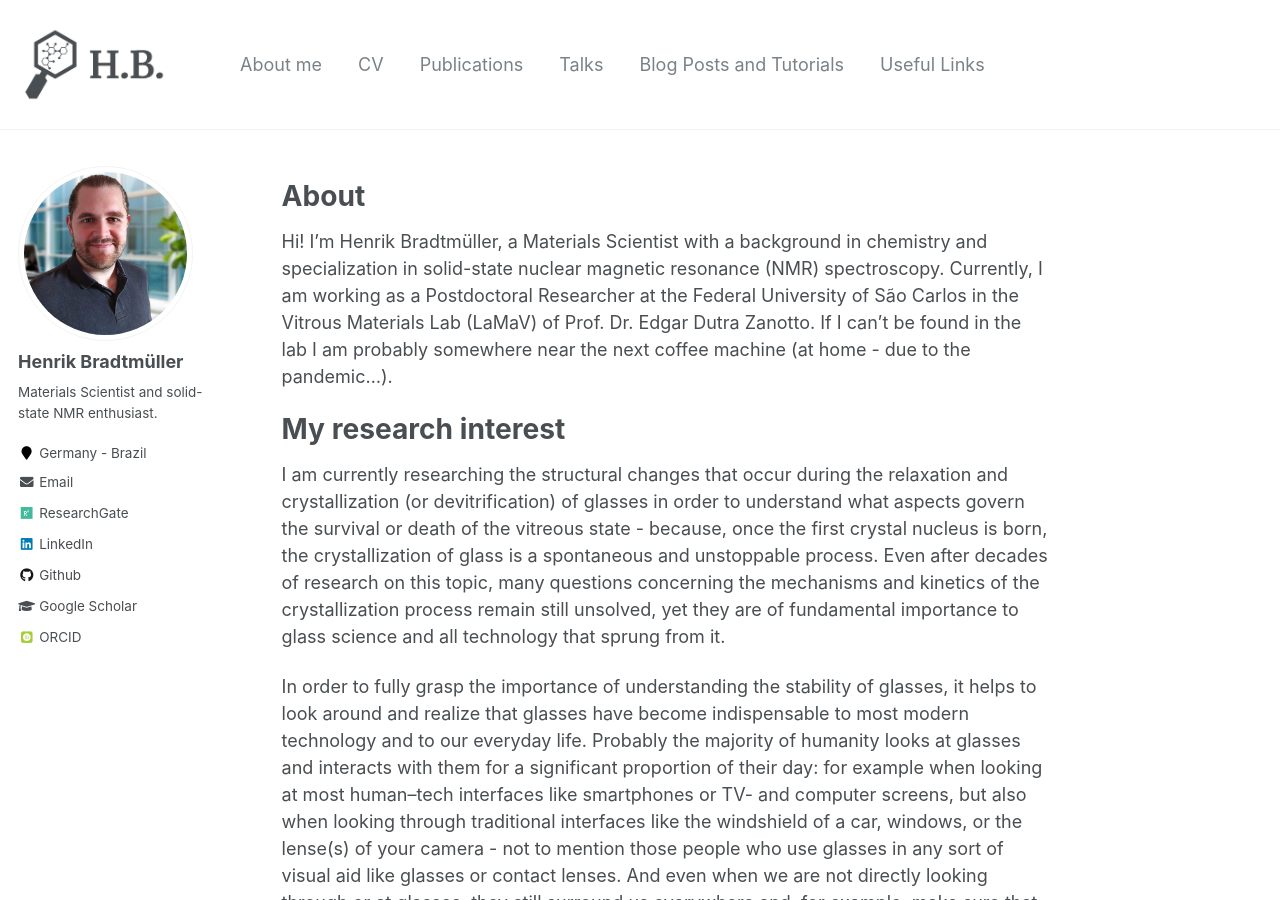
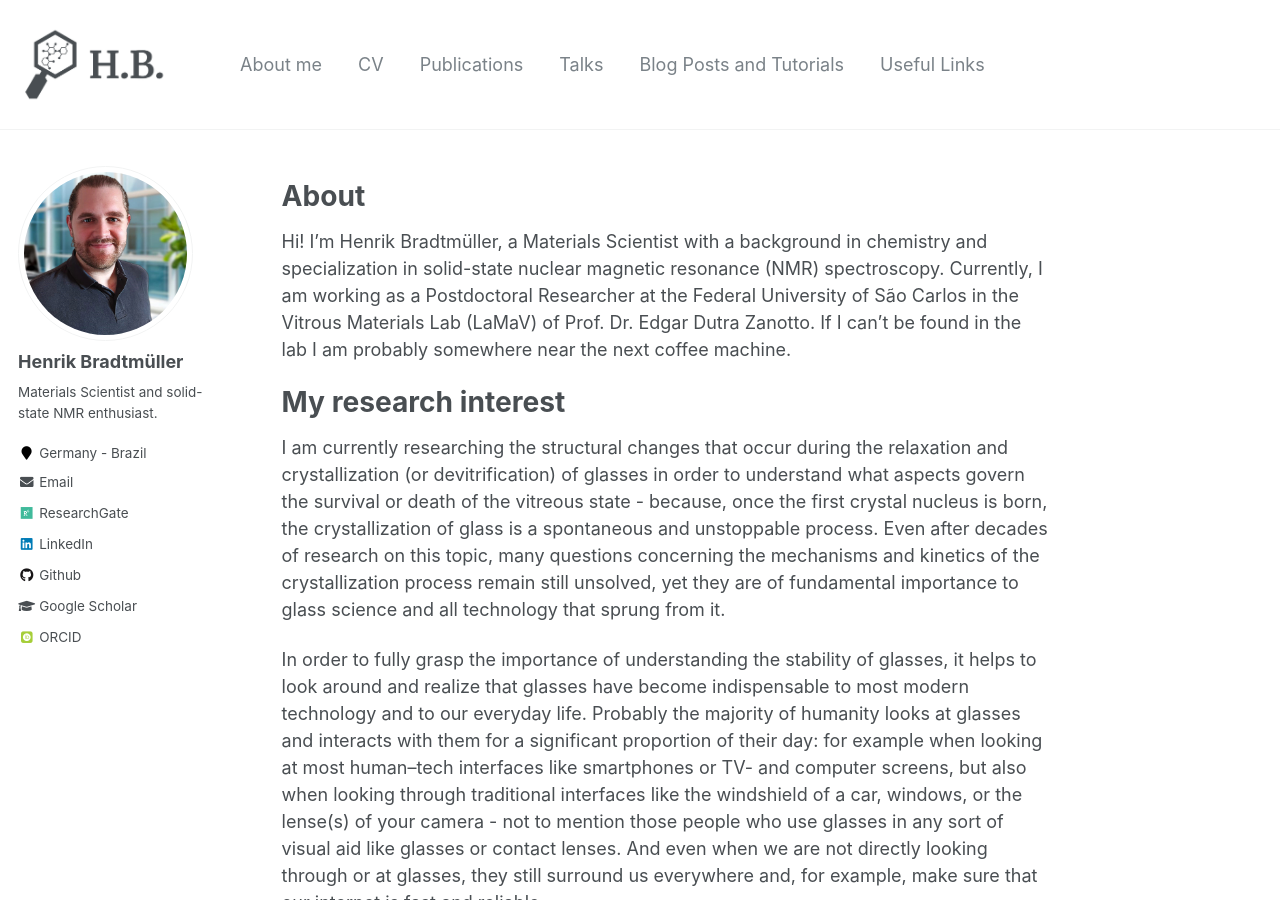
Before and after one commit to hbrmn/hbrmn.github.io, a Jekyll site: the page built from _pages/about.md, in a window 1280 px wide and 900 px high. Built offline with Jekyll 4.4.1, drawn with Linux system fonts in a browser that asks for light colours; some web fonts are replaced.

Commit message:
Update about.md

```diff
--- a/_pages/about.md
+++ b/_pages/about.md
@@ -11,7 +11,7 @@
 ======
 
 Hi! I'm Henrik Bradtmüller, a Materials Scientist with a background in chemistry and specialization in solid-state nuclear magnetic resonance (NMR) spectroscopy.
-Currently, I am working as a Postdoctoral Researcher at the Federal University of São Carlos in the Vitrous Materials Lab (LaMaV) of Prof. Dr. Edgar Dutra Zanotto. If I can't be found in the lab I am probably somewhere near the next coffee machine (at home - due to the pandemic...).
+Currently, I am working as a Postdoctoral Researcher at the Federal University of São Carlos in the Vitrous Materials Lab (LaMaV) of Prof. Dr. Edgar Dutra Zanotto. If I can't be found in the lab I am probably somewhere near the next coffee machine.
 
 My research interest
 ======
```
